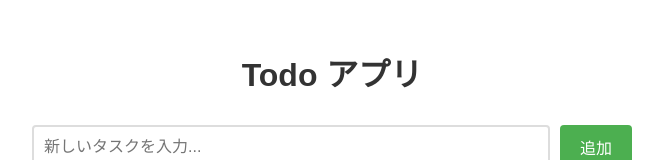
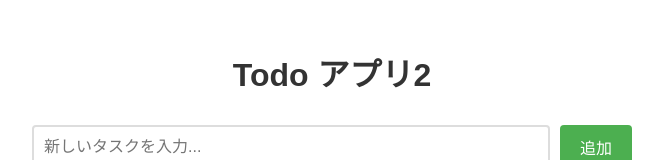
Before and after one commit to kazu2377/new_com_System, a React (Vite) app: page / in a window 1280 px wide. Shown: the top 160 px of the page, without its empty margins (308-971 px from the left). Built offline with nearby package versions, Linux system fonts and the light colour scheme.

Commit message:
修正：タイトルを「Todo アプリ」から「Todo アプリ2」に変更

```diff
--- a/src/App.tsx
+++ b/src/App.tsx
@@ -39,7 +39,7 @@ function App(): React.JSX.Element {
 
   return (
     <div className="app">
-      <h1>Todo アプリ</h1>
+      <h1>Todo アプリ2</h1>
       <div className="input-container">
         <input
           type="text"
```
